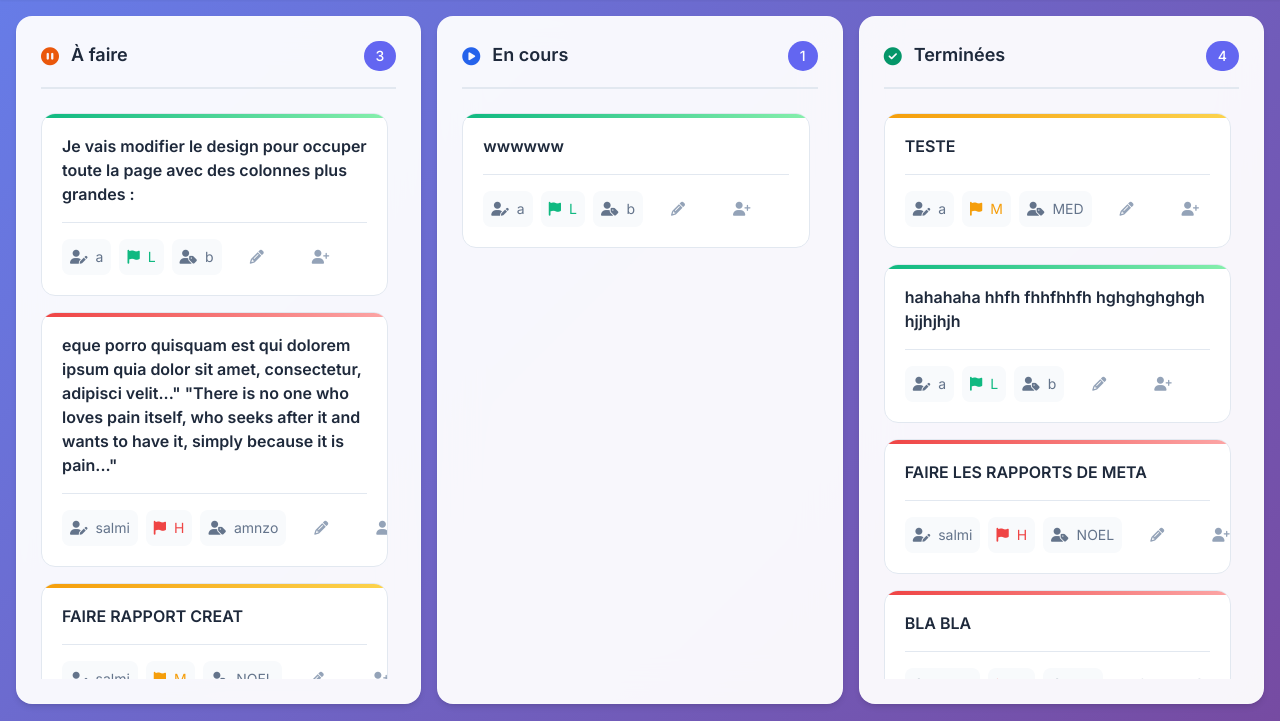
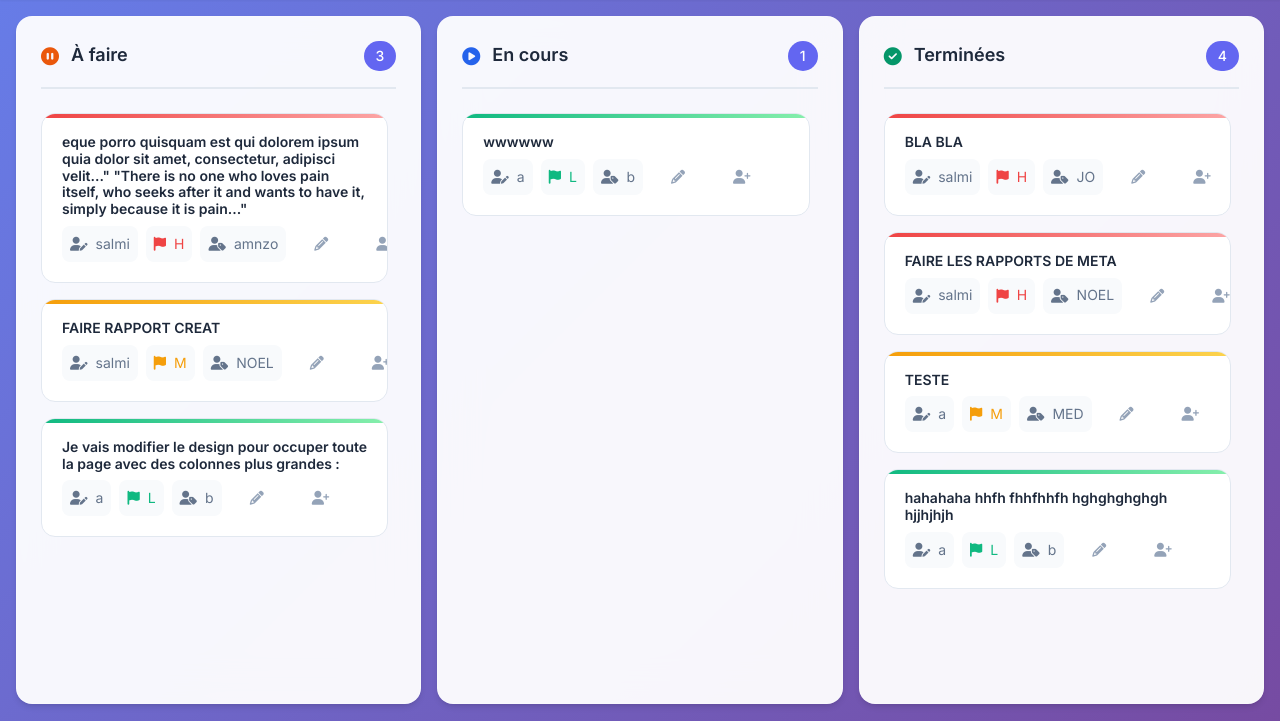
Before and after one commit to Amnzo/task_management, a Django app: page / in a window 1280 px wide. Shown: the part 79-800 px from the top of the page. Run offline with Django 5.2, Linux system fonts and the light colour scheme; data comes from the database, SQL or seed files in the repository.

Commit message:
hhohothoihyot

```diff
--- a/tasks_app/templates/tasks/kanban.html
+++ b/tasks_app/templates/tasks/kanban.html
@@ -287,11 +287,11 @@
 
         /* Titre de carte */
         .card-title {
-            font-size: 1rem;
             font-weight: 600;
+            margin: 0;
             color: var(--text-primary);
-            margin-bottom: 1rem;
-            line-height: 1.5;
+            font-size: 14px;
+            line-height: 1.2;
         }
 
         /* Métadonnées redesignées */
@@ -335,9 +335,8 @@
         .card-actions {
             display: flex;
             gap: 0.5rem;
-            margin-top: 1rem;
-            padding-top: 1rem;
-            border-top: 1px solid var(--border-color);
+            margin-top: 0.5rem;
+            padding-top: 0;
         }
 
         .btn {
--- a/tasks_app/views.py
+++ b/tasks_app/views.py
@@ -14,8 +14,18 @@ from django.forms.models import model_to_dict
 from django.contrib import messages
 
 
+from django.db.models import Case, When, Value, IntegerField
+
 def task_kanban(request):
-    tasks = Task.objects.filter(archived=False)
+    tasks = Task.objects.filter(archived=False).annotate(
+        priority_order=Case(
+            When(priority='HIGH', then=Value(1)),
+            When(priority='MEDIUM', then=Value(2)),
+            When(priority='LOW', then=Value(3)),
+            output_field=IntegerField(),
+        )
+    ).order_by('priority_order', '-created_at')  # d’abord priorité, ensuite date desc
+
     users = Personne.objects.filter(actif=True)
 
     context = {
@@ -25,7 +35,6 @@ def task_kanban(request):
         'users': users,
     }
     return render(request, 'tasks/kanban.html', context)
-
 
 @csrf_exempt
 @require_http_methods(["POST"])
```
